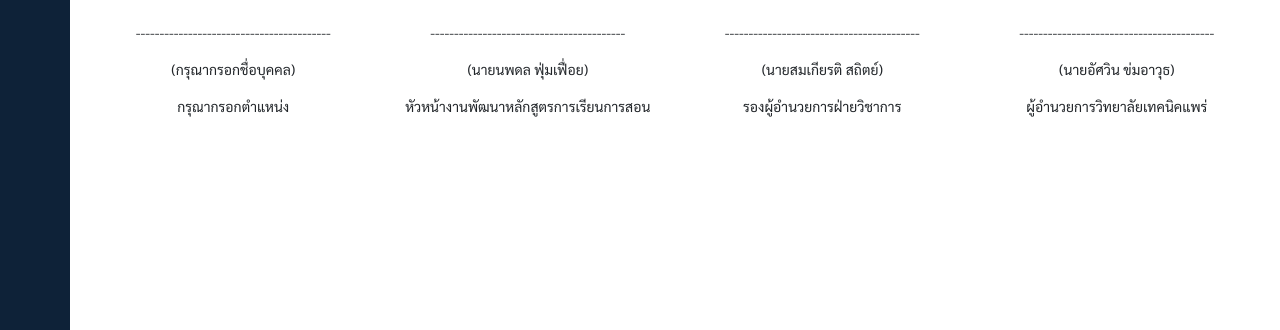
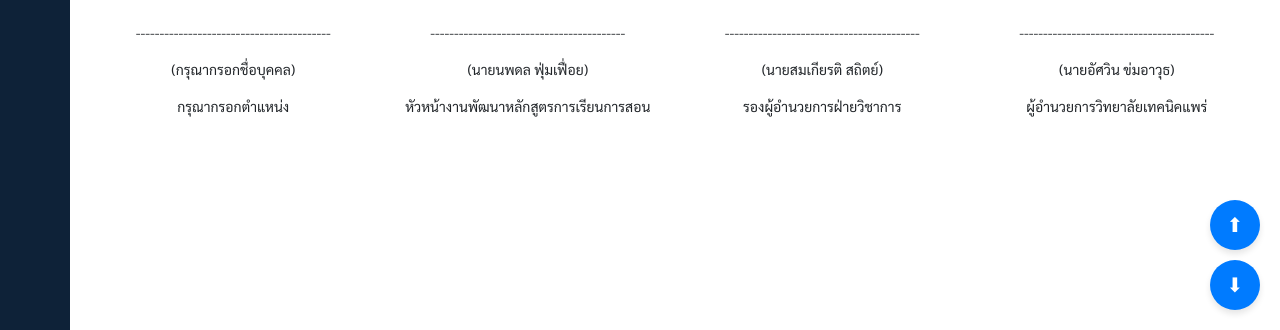
Before and after one commit to PLEUMXDKFC/course_table, a PHP site: page / in a window 1280 px wide. Shown: the part 470-800 px from the top of the page. Run offline with PHP 8.4, Linux system fonts and the light colour scheme; data that the repository does not hold is empty; some libraries are stand-ins or nearby versions.

Commit message:
ขึ้นๆลงๆ

```diff
--- a/css/index1.css
+++ b/css/index1.css
@@ -104,3 +104,37 @@
 .add:hover{
     background-color: rgb(154, 229, 42);
 }
+
+.esom {
+    position: fixed;
+    right: 20px;
+    width: 50px;
+    height: 50px;
+    background-color: #007bff;
+    color: #fff;
+    border: none;
+    border-radius: 50%; /* ทำให้ปุ่มกลม */
+    cursor: pointer;
+    box-shadow: 0 4px 6px rgba(0, 0, 0, 0.1);
+    font-size: 20px;
+    text-align: center;
+    line-height: 50px; /* จัดข้อความให้อยู่กลาง */
+    transition: background-color 0.3s, transform 0.2s;
+  }
+
+  #scrollToTop {
+    bottom: 80px;
+  }
+
+  #scrollToBottom {
+    bottom: 20px;
+  }
+
+  .esom:hover {
+    background-color: #0056b3;
+    transform: scale(1.1);
+  }
+
+  .esom:active {
+    transform: scale(0.95);
+  }
--- a/index.php
+++ b/index.php
@@ -28,6 +28,26 @@
 </head>
 
 <body>
+
+<button class="esom" id="scrollToTop">⬆</button>
+<button class="esom" id="scrollToBottom">⬇</button>
+
+  <script>
+    document.getElementById('scrollToTop').addEventListener('click', () => {
+  window.scrollTo({
+    top: 0,
+    behavior: 'smooth'
+  });
+});
+
+document.getElementById('scrollToBottom').addEventListener('click', () => {
+  window.scrollTo({
+    top: document.body.scrollHeight,
+    behavior: 'smooth'
+  });
+});
+</script>
+
     <div class="wrapper">
         <aside id="sidebar">
             <div class="d-flex">
```
